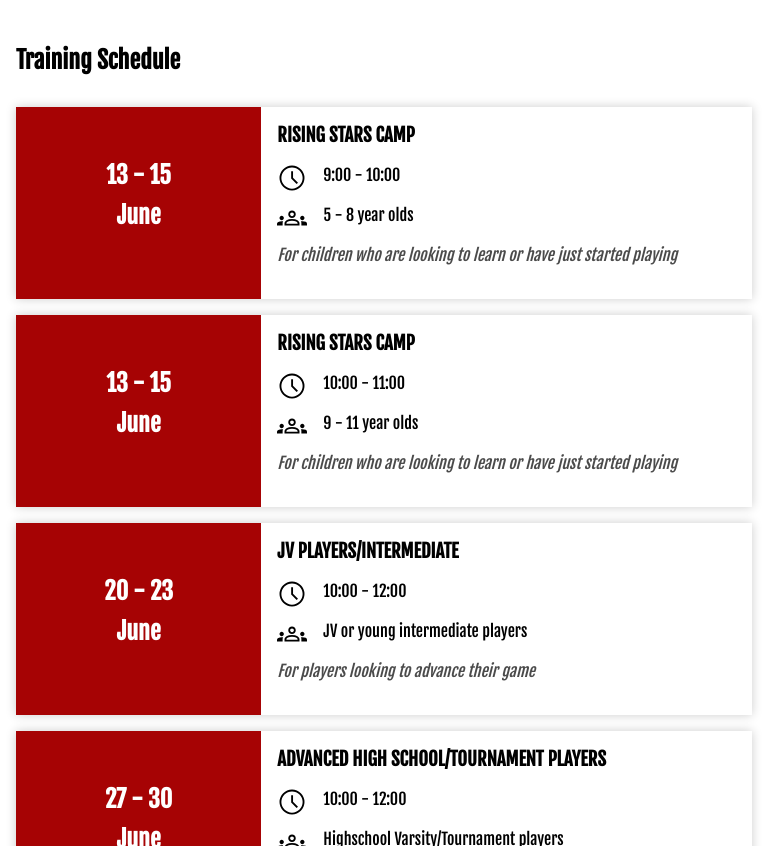
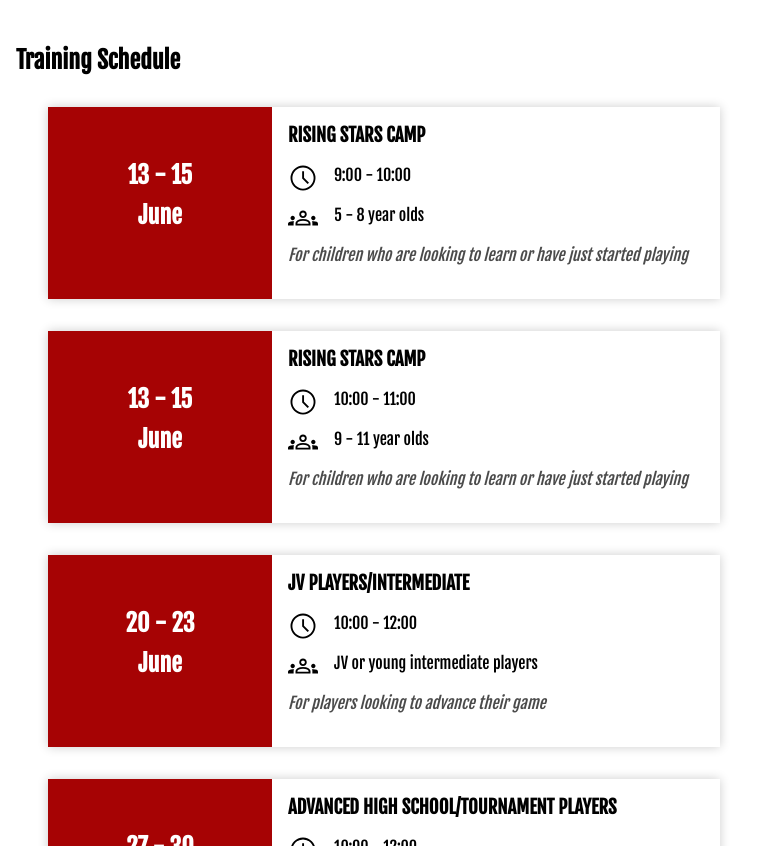
Before and after one commit to joshua-nelson/tfd-tennis, a plain HTML site: page index.html in a window 768 px wide. Shown: the part 1954-2800 px from the top of the page. Drawn offline with Linux system fonts and the light colour scheme.

Commit message:
Change styles

```diff
--- a/style.css
+++ b/style.css
@@ -93,8 +93,8 @@ header .nav__links li a {
     color: #fff;
     font-size: 3.5rem;
     font-weight: 700;
-    padding-top: 50px;
-    padding-right: 20px;
+    margin-top: 12rem;
+    margin-right: 5rem;
 }
 
 .about-us {
@@ -109,6 +109,7 @@ header .nav__links li a {
     justify-content: center;
     align-items: center;
 }
+
 
 .section__about-us img {
     width: 100%;
@@ -168,15 +169,17 @@ header .nav__links li a {
 }
 
 .training__content {
-    display: flex;
+    display: grid;
     flex-direction: column;
+    grid-template-columns: repeat(3, 1fr);
     margin-bottom: 1rem;
 }
 
 .training__content__item {
     margin-top: 1rem;
     display: grid;
-    grid-template-columns: 1fr 4fr;
+    margin: 1rem;
+    grid-template-columns: 2fr 4fr;
     box-shadow: 0 0 10px rgba(0,0,0,0.2);
 
 }
@@ -356,6 +359,10 @@ grid-template-columns: auto 1fr;
        padding: 1rem;
    }
 
+   .training__content {
+    display: flex;
+   }
+
  .training__content__item {
     display: grid;
     grid-template-columns: 2fr 4fr;
@@ -369,3 +376,20 @@ grid-template-columns: auto 1fr;
     flex-direction: column;
 }
 }
+
+@media screen and (min-width: 768px) and (max-width: 820px){
+    .training__content {
+        display: flex;
+        margin: 1rem;
+        margin-bottom: 1rem;
+    }
+
+.training__content__item {
+    margin-top: 1rem;
+    display: grid;
+    margin: 1rem;
+    grid-template-columns: 2fr 4fr;
+    box-shadow: 0 0 10px rgba(0,0,0,0.2);
+
+}
+}
```
